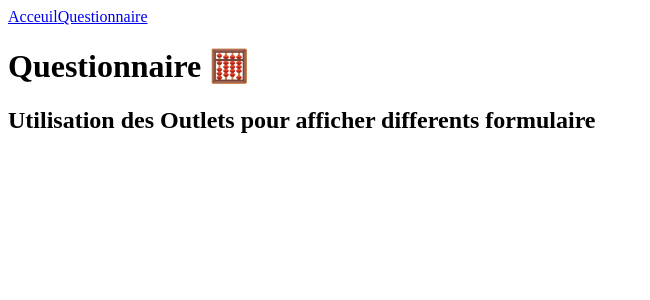
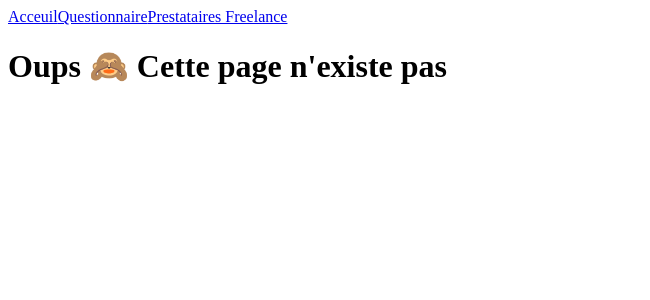
Before and after one commit to Mk-Brain/shiny-agency, a React (Vite) app: page /Survey in a window 1280 px wide. Shown: the top 300 px of the page, without its empty margins (0-650 px from the left). Built offline with nearby package versions, Linux system fonts and the light colour scheme.

Commit message:
codage questionnaire

```diff
--- /dev/null
+++ b/src/components/ErrorPage/index.tsx
@@ -0,0 +1,9 @@
+const ErrorPage = ()=>{
+    return(
+        <div>
+            <h1>Oups 🙈 Cette page n'existe pas</h1>
+        </div>
+    )
+}
+
+export default ErrorPage
--- a/src/components/Header/index.tsx
+++ b/src/components/Header/index.tsx
@@ -4,7 +4,8 @@ const Header = ()=>{
     return(
         <nav>
             <Link to={'/'}>Acceuil</Link>
-            <Link to={'/Survey'}>Questionnaire</Link>
+            <Link to={'/Survey/42'}>Questionnaire</Link>
+            <Link to={'/Freelance'}>Prestataires Freelance</Link>
         </nav>
     )
 }
--- a/src/main.tsx
+++ b/src/main.tsx
@@ -4,6 +4,9 @@ import { BrowserRouter as Router, Routes, Route } from "react-router-dom";
 import Home from './pages/Home/';
 import Survey from "./pages/Survey";
 import Header from "./components/Header";
+import ErrorPage from "./components/ErrorPage";
+import Results from "./pages/Results";
+import Freelance from "./pages/Freelances";
 
 
 
@@ -16,7 +19,10 @@ ReactDOM.createRoot(rootElement).render(
       <Header/>
       <Routes>
         <Route path="/" element={<Home/>}/>
-        <Route path="/Survey" element={<Survey/>}/>
+        <Route path="/Survey/:questionnumber" element={<Survey/>}/>
+        <Route path="/Results" element={<Results/>}/>
+        <Route path="/Freelance" element={<Freelance/>}/>
+        <Route path="*" element={<ErrorPage/>}/>
       </Routes>
     </Router>
   </React.StrictMode>
--- /dev/null
+++ b/src/pages/Freelances/index.tsx
@@ -0,0 +1,9 @@
+const Freelance = ()=>{
+    return(
+        <div>
+            <h1>Freelance page</h1>
+        </div>
+    )
+}
+
+export default Freelance
--- /dev/null
+++ b/src/pages/Results/index.tsx
@@ -0,0 +1,9 @@
+const Results = ()=>{
+    return(
+        <div>
+            <h1>Resultats</h1>
+        </div>
+    )
+}
+
+export default Results
--- a/src/pages/Survey.tsx
+++ b/src/pages/Survey.tsx
@@ -1,11 +1,12 @@
+import { useParams } from "react-router-dom"
 
 
 function Survey() {
+    const {questionnumber} = useParams()
     return (
         <div>
             <h1>Questionnaire 🧮</h1>
-            <h2>Utilisation des Outlets pour afficher differents formulaire</h2>
-
+            <h2>Question {questionnumber}</h2>
         </div>
     )
 }
```
Also changed, not shown: src/components/Question/index.tsx (added, +9 -0 lines).
